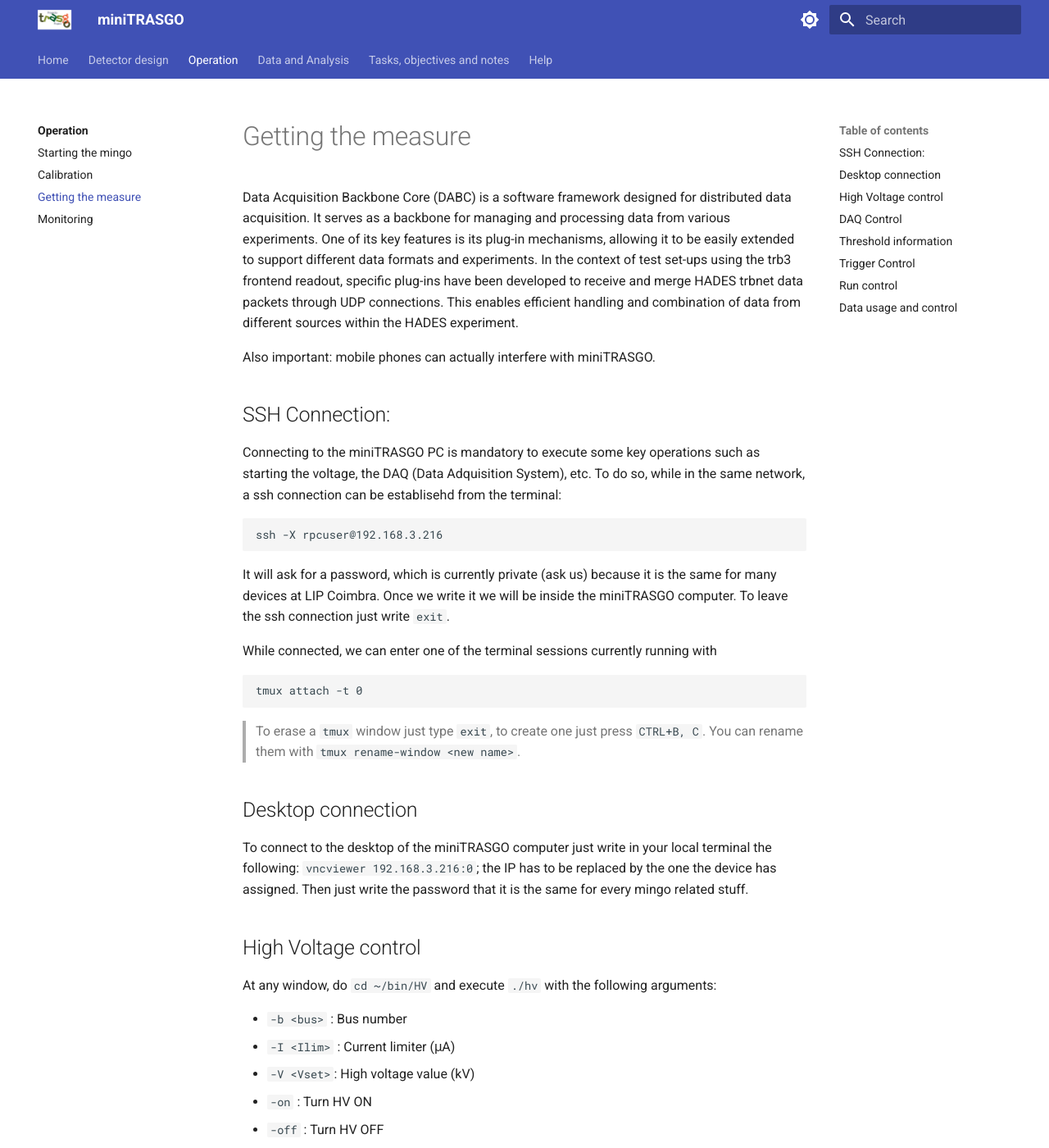
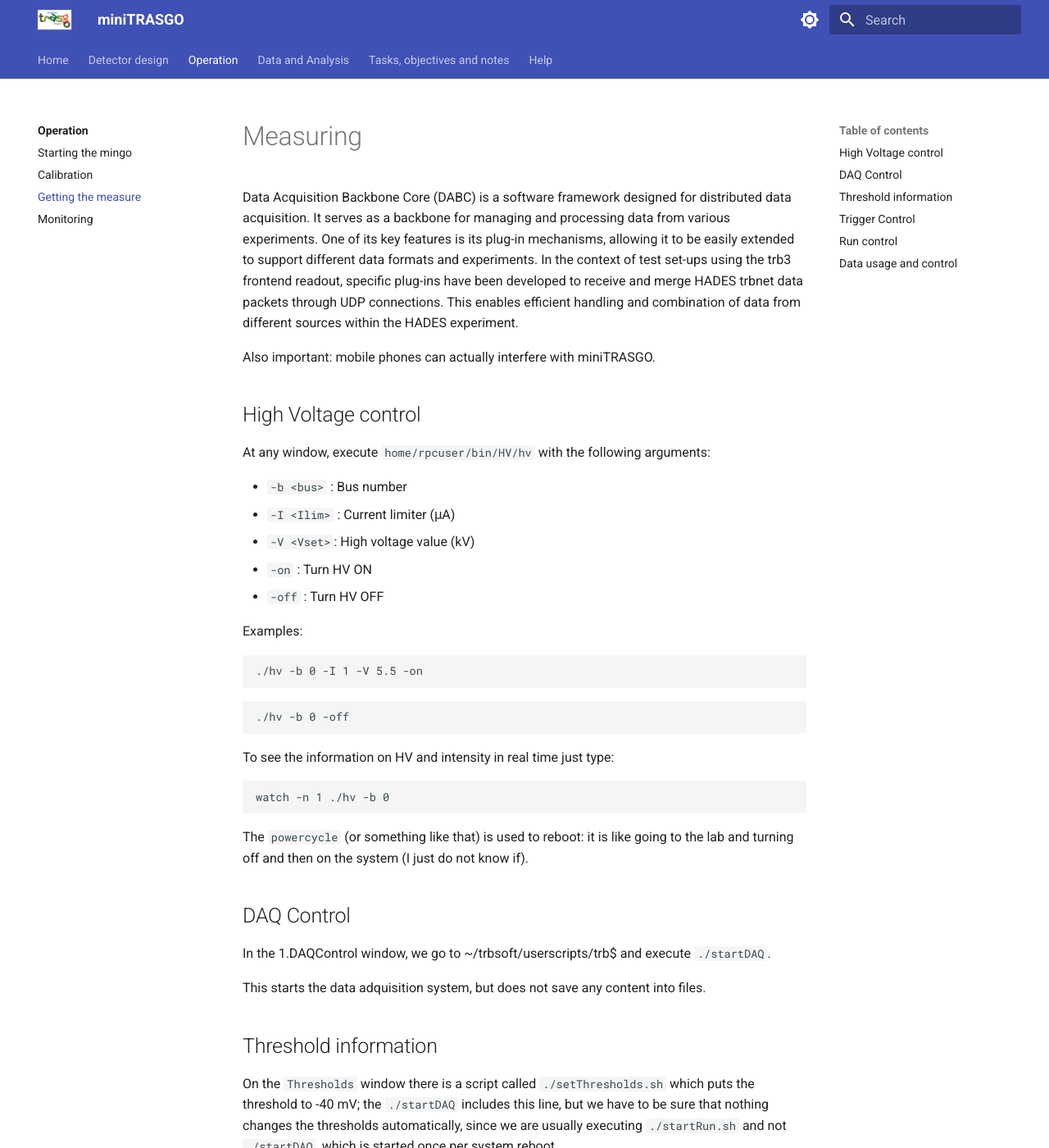
Before and after one commit to cayesoneira/miniTRASGO-documentation, an MkDocs documentation site: the page built from docs/operation/software.md, in a window 1280 px wide and 1400 px high. Shown: the whole window at 82% size. Built offline with MkDocs 1.6.1 and Material for MkDocs 9.7.7, drawn with Linux system fonts in a browser that asks for light colours.

Commit message:
Update software.md

```diff
--- a/docs/operation/software.md
+++ b/docs/operation/software.md
@@ -1,25 +1,14 @@
+# Measuring
+
 Data Acquisition Backbone Core (DABC) is a software framework designed for distributed data acquisition. It serves as a backbone for managing and processing data from various experiments. One of its key features is its plug-in mechanisms, allowing it to be easily extended to support different data formats and experiments. In the context of test set-ups using the trb3 frontend readout, specific plug-ins have been developed to receive and merge HADES trbnet data packets through UDP connections. This enables efficient handling and combination of data from different sources within the HADES experiment.
 
 Also important: mobile phones can actually interfere with miniTRASGO.
 
-## SSH Connection:
-Connecting to the miniTRASGO PC is mandatory to execute some key operations such as starting the voltage, the DAQ (Data Adquisition System), etc. To do so, while in the same network, a ssh connection can be establisehd from the terminal:
 
-    ssh -X rpcuser@192.168.3.216
 
-It will ask for a password, which is currently private (ask us) because it is the same for many devices at LIP Coimbra. Once we write it we will be inside the miniTRASGO computer. To leave the ssh connection just write `exit`.
-
-While connected, we can enter one of the terminal sessions currently running with
-
-    tmux attach -t 0
-
-> To erase a `tmux` window just type `exit`, to create one just press `CTRL+B, C`. You can rename them with `tmux rename-window <new name>`.
-
-## Desktop connection
-To connect to the desktop of the miniTRASGO computer just write in your local terminal the following: `vncviewer 192.168.3.216:0`; the IP has to be replaced by the one the device has assigned. Then just write the password that it is the same for every mingo related stuff.
 
 ## High Voltage control
-At any window, do `cd ~/bin/HV` and execute `./hv` with the following arguments:
+At any window, execute `home/rpcuser/bin/HV/hv` with the following arguments:
 
 - `-b <bus>` : Bus number
 - `-I <Ilim>` : Current limiter (μA)
```
